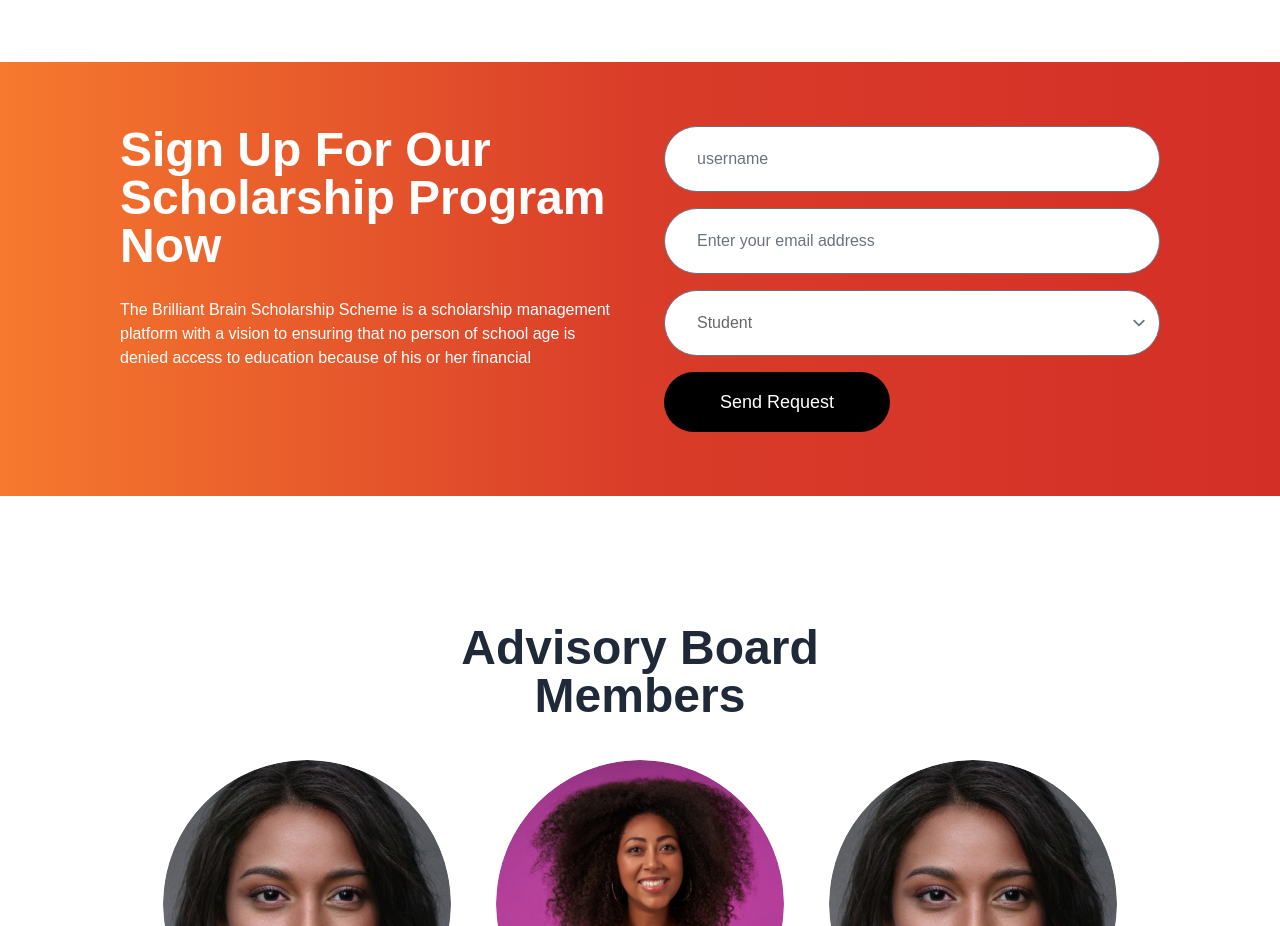
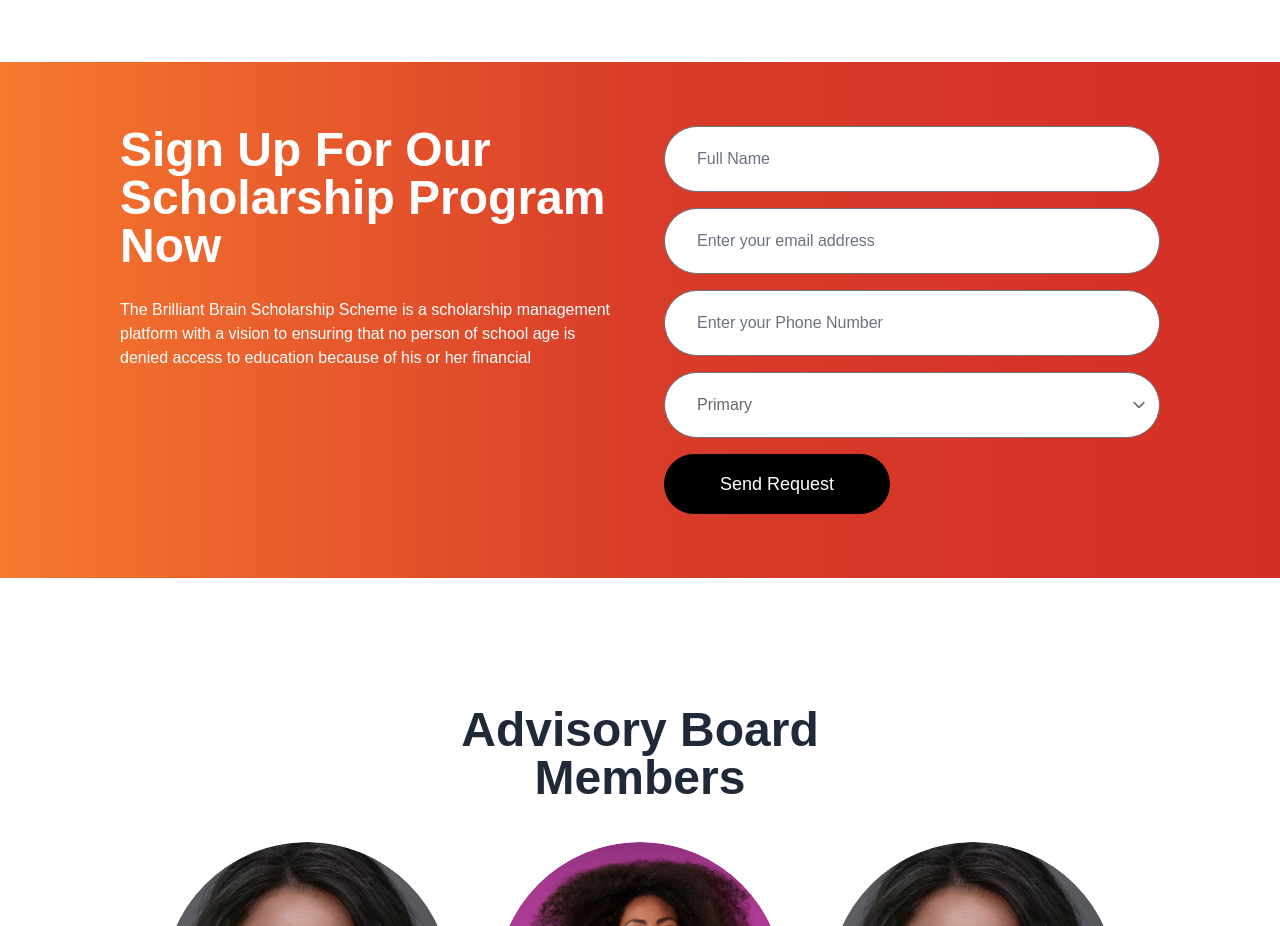
Before and after one commit to adefokun/brilliant-brain, a Next.js app: page / in a window 1280 px wide. Shown: the part 6880-7806 px from the top of the page. Built offline with nearby package versions, Linux system fonts and the light colour scheme; a web font is replaced by a local one; what prettier-plugin-tailwindcss would draw is missing.

Commit message:
interested candidates

```diff
--- a/pages/_app.tsx
+++ b/pages/_app.tsx
@@ -2,11 +2,14 @@
 import type { AppProps } from 'next/app'
 import "@fontsource/argentum-sans"
 import { SessionProvider } from "next-auth/react"
+import 'react-toastify/dist/ReactToastify.css';
+import { ToastContainer } from 'react-toastify';
 
 export default function App({ Component, pageProps: { session, ...pageProps } }: AppProps) {
   return (
     <SessionProvider session={session}>
       <Component {...pageProps} />
+      <ToastContainer />
     </SessionProvider>
   )
 }
--- a/pages/index.tsx
+++ b/pages/index.tsx
@@ -1,4 +1,5 @@
 import Head from "next/head";
+import { FormEvent, useEffect, useReducer, useState } from 'react'
 import Script from "next/script";
 import Header from '@/components/Header'
 import Footer from '@/components/Footer'
@@ -22,9 +23,40 @@
 import NewsImg from '@/assets/news.png'
 import { BiCircle } from 'react-icons/bi'
 import Link from "next/link";
+import { ICandidate, IReducerAction } from '@/interfaces'
+import usePost from '@/hooks/usePost';
+import { toast } from 'react-toastify';
+import Loader from '@/components/Loader';
 
 
+const initialState: ICandidate = {
+  email: '',
+  name: '',
+  number: '',
+  category: 'primary',
+}
+
+type IAction = 'email' | 'name' | 'number' | 'category' | 'reset'
+
 export default function Home() {
+    const [candidate, dispatch] = useReducer((state: ICandidate, action: IReducerAction<IAction>) => {
+      if (action.type === 'reset') return initialState
+      return { ...state, [action.type]: action.payload }
+  }, initialState)
+
+  const { loading, error, data, post } = usePost({
+    api: "/candidates",
+    onSuccess: () => {
+        toast('Your application has been submitted successfully')
+        dispatch({ type: 'reset'})
+    }
+  })
+
+  const addCandidate = (e: FormEvent<HTMLFormElement>) => {
+    e.preventDefault()
+    post(candidate)
+  }
+
   return (
     <div>
       <Head>
@@ -33,6 +65,7 @@
         <link rel="icon" href="/faviconimg.png" />
       </Head>
       <div className="">
+        {loading && <Loader modalOpen={true} />}
         <Header />
         <section className="section min-h-screen pt-24 md:pt-32">
           <div className="grid md:grid-cols-2 gap-8 md:gap-12">
@@ -310,11 +343,15 @@
               <h3 className="text-4xl md:text-5xl font-extrabold capitalize mb-3">Sign up for Our Scholarship Program Now</h3>
               <p className="text-sm md:text-base mb-4">The Brilliant Brain Scholarship Scheme is a scholarship management platform with a vision to ensuring that no person of school age is denied access to education because of his or her financial</p>
             </div>
-            <form className="flex-1 flex flex-col gap-4 w-full text-black">
-              <input className="p-5 px-8 rounded-full" type="text" name="username" id="username" placeholder="username" />
-              <input className="p-5 px-8 rounded-full" type="email" name="email" id="email" placeholder="Enter your email address" />
-              <select className="p-5 px-8 rounded-full text-black/60" name="ty[e" id="type">
-                <option value="student">Student</option>
+            <form className="flex-1 flex flex-col gap-4 w-full text-black" onSubmit={addCandidate}>
+              <input required onChange={(e) => dispatch({ type: 'name', payload: e.target.value })} value={candidate?.name} className="p-5 px-8 rounded-full" type="text" name="name" id="name" placeholder="Full Name" />
+              <input required onChange={(e) => dispatch({ type: 'email', payload: e.target.value })} value={candidate?.email} className="p-5 px-8 rounded-full" type="email" name="email" id="email" placeholder="Enter your email address" />
+              <input required onChange={(e) => dispatch({ type: 'number', payload: e.target.value })} value={candidate?.number} className="p-5 px-8 rounded-full" type="tel" name="number" id="number" placeholder="Enter your Phone Number" />
+              <select required onChange={(e) => dispatch({ type: 'category', payload: e.target.value })} value={candidate?.category} className="p-5 px-8 rounded-full text-black/60" name="category" id="category">
+                <option value="primary">Primary</option>
+                <option value="secondary">Secondary</option>
+                <option value="undergraduate">Undergraduate</option>
+                <option value="postgraduate">Postgraduate</option>
               </select>
               <button className="bg-black text-white font-medium text-lg px-14 py-4 rounded-full w-fit">Send Request</button>
             </form>
```
